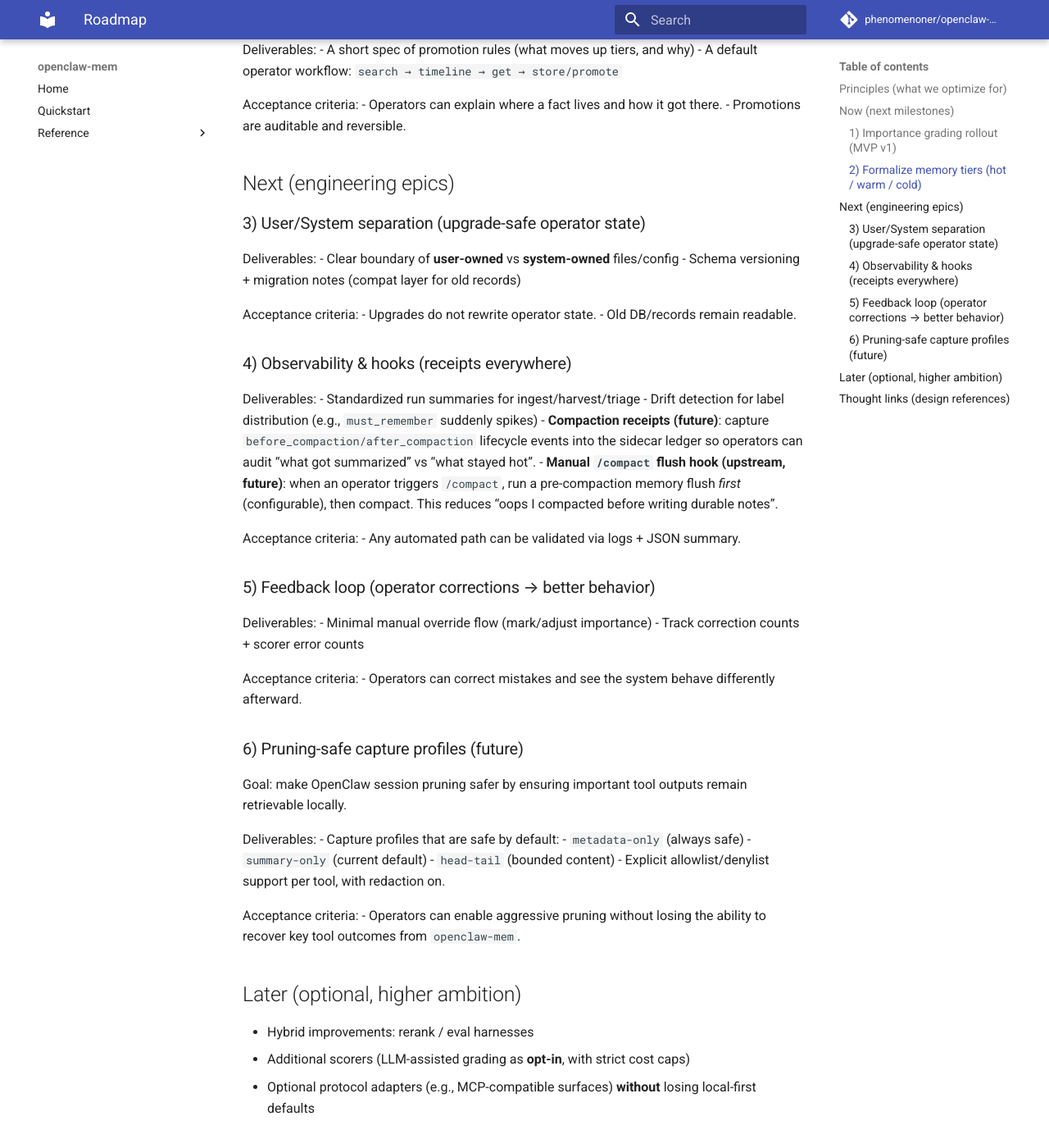
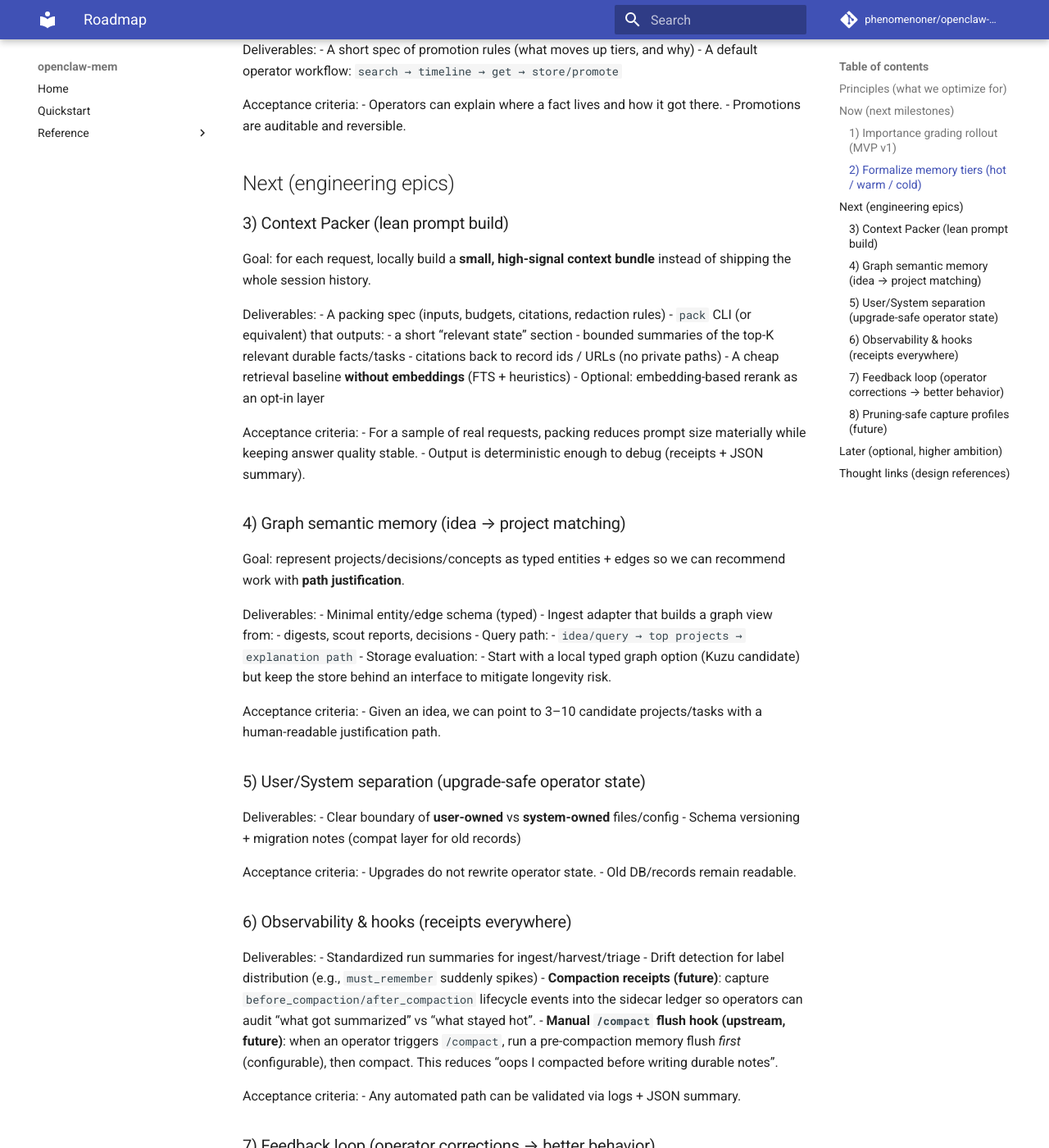
Before and after one commit to phenomenoner/openclaw-mem, an MkDocs documentation site: the page built from docs/roadmap.md, in a window 1280 px wide and 1400 px high, scrolled down 1423 px. Shown: the whole window at 82% size. Built offline with MkDocs 1.6.1 and Material for MkDocs 9.7.7, drawn with Linux system fonts in a browser that asks for light colours; comment, search, counter and statistics services are not loaded; some of the changed text lies outside the part shown.

Commit message:
docs: add architecture + context packer/graph roadmap

````diff
--- /dev/null
+++ b/docs/architecture.md
@@ -0,0 +1,126 @@
+# Architecture (Design)
+
+`openclaw-mem` is a **local-first memory sidecar** for OpenClaw.
+
+It does **not** replace OpenClaw’s canonical memory slot/backends. Instead, it:
+- captures high-signal tool outcomes to durable local storage,
+- makes recall **cheap and auditable**,
+- adds governance (importance, receipts, redaction),
+- and (planned) provides **clean, minimal context bundles** for each request.
+
+## Non-goals
+
+- Becoming the global “memory core” for OpenClaw.
+- Auto-writing over operator-authored fields.
+- Forcing embeddings/LLM dependence (LLM-assisted features must be opt-in).
+
+## Data flow (today)
+
+```text
+OpenClaw tool results
+  → JSONL capture
+  → harvest/ingest
+  → SQLite ledger (FTS + structured columns)
+  → progressive recall (search → timeline → get)
+```
+
+### Key artifacts
+
+- **Observations JSONL**: append-only, “what just happened”.
+- **SQLite DB**: curated ledger for fast local lookup + filtering.
+- **Archive + index**: optional rotation + stable pointers for operators.
+
+## Modules
+
+### 1) Capture
+
+- Source: OpenClaw tool results (and optionally message events).
+- Output: JSONL observations (append-only).
+- Design constraints:
+  - safe-by-default redaction
+  - bounded payloads
+  - stable schemas (upgrade-safe)
+
+### 2) Ingest / Harvest
+
+- Converts JSONL observations into a queryable SQLite ledger.
+- Must be **fail-open**: a broken scorer or malformed record must not break ingest.
+- Must be **non-destructive**: never overwrite existing operator fields.
+
+### 3) Importance grading (MVP v1)
+
+- Goal: governance, not “smart recall”.
+- Deterministic scorer (`heuristic-v1`) fills missing `detail_json.importance`.
+- Thresholds (current MVP v1):
+  - `>= 0.80` must_remember
+  - `>= 0.50` nice_to_have
+  - else ignore
+- Unset/legacy importance is treated as **unknown** (do not auto-filter by default).
+
+### 4) Context Packer (planned)
+
+Problem: multi-project operation tends to send **too much irrelevant context** to the LLM.
+
+Goal: given a request, produce a **small, clean context bundle** that is:
+- relevant to the request,
+- biased toward high-importance durable facts,
+- auditable (includes citations),
+- and cheap (bounded size).
+
+Proposed input signals:
+- request text + optional scope tag
+- recent session snippets (hot)
+- SQLite facts/tasks (warm)
+- (optional) graph neighborhood (see next section)
+
+Proposed output (to the LLM):
+- 5–15 lines of “relevant state”
+- up to N short summaries (not raw logs)
+- 1–3 citations (record IDs / URLs), **no private paths**
+
+Proposed interface (draft):
+- `openclaw-mem pack --query "..." --budget-tokens <n> --json`
+
+This module is the bridge between “memory governance” and “prompt cleanliness”.
+
+### 5) Graph semantic memory (planned)
+
+Goal: support **idea → project matching** and path-justified recommendations.
+
+We represent durable knowledge as typed entities and edges, e.g.:
+- entities: `Project`, `Repo`, `Decision`, `Concept`, `Tool`, `Person` (redacted)
+- edges: `USES`, `BLOCKED_BY`, `RELATES_TO`, `EVALUATES`, `DECIDES`, `MENTIONS`
+
+Key requirements:
+- local-first
+- typed edges + traversal
+- path justification in outputs (why a recommendation was made)
+
+Storage options (behind an interface):
+- **Kuzu** (fast + typed graph; evaluate longevity risk)
+- SQLite adjacency lists (simpler; less expressive)
+- other graph stores (future)
+
+The graph is optional: the Context Packer should degrade gracefully without it.
+
+## Integration with OpenClaw memory backends
+
+OpenClaw’s memory backend (e.g. `memory-lancedb`) and `openclaw-mem` solve different problems:
+- backend auto-recall: *semantic relevance right now*
+- `openclaw-mem`: *durable governance + auditable receipts + operator workflows*
+
+### Recommendation (today)
+
+- Keep OpenClaw memory backend as canonical.
+- Use `openclaw-mem` for capture + harvest + importance + triage.
+
+### Recommendation (future, after Context Packer exists)
+
+- Consider disabling backend **autoRecall** and instead feed the agent a small, deterministic `openclaw-mem pack` bundle per request.
+- This improves noise control and reduces token waste, but requires explicit integration (hook/tool) so recall doesn’t disappear.
+
+## Research tracks (delegate to GitHub scouting)
+
+- Graph store choice & longevity (Kuzu and alternatives)
+- Extraction strategies for entities/edges (heuristic first; LLM optional)
+- Prompt cleanliness patterns: relevance filtering, bounded summaries, citations
--- a/docs/roadmap.md
+++ b/docs/roadmap.md
@@ -51,7 +51,40 @@
 
 ## Next (engineering epics)
 
-### 3) User/System separation (upgrade-safe operator state)
+### 3) Context Packer (lean prompt build)
+
+Goal: for each request, locally build a **small, high-signal context bundle** instead of shipping the whole session history.
+
+Deliverables:
+- A packing spec (inputs, budgets, citations, redaction rules)
+- `pack` CLI (or equivalent) that outputs:
+  - a short “relevant state” section
+  - bounded summaries of the top-K relevant durable facts/tasks
+  - citations back to record ids / URLs (no private paths)
+- A cheap retrieval baseline **without embeddings** (FTS + heuristics)
+- Optional: embedding-based rerank as an opt-in layer
+
+Acceptance criteria:
+- For a sample of real requests, packing reduces prompt size materially while keeping answer quality stable.
+- Output is deterministic enough to debug (receipts + JSON summary).
+
+### 4) Graph semantic memory (idea → project matching)
+
+Goal: represent projects/decisions/concepts as typed entities + edges so we can recommend work with **path justification**.
+
+Deliverables:
+- Minimal entity/edge schema (typed)
+- Ingest adapter that builds a graph view from:
+  - digests, scout reports, decisions
+- Query path:
+  - `idea/query → top projects → explanation path`
+- Storage evaluation:
+  - Start with a local typed graph option (Kuzu candidate) but keep the store behind an interface to mitigate longevity risk.
+
+Acceptance criteria:
+- Given an idea, we can point to 3–10 candidate projects/tasks with a human-readable justification path.
+
+### 5) User/System separation (upgrade-safe operator state)
 
 Deliverables:
 - Clear boundary of **user-owned** vs **system-owned** files/config
@@ -72,7 +105,7 @@
 Acceptance criteria:
 - Any automated path can be validated via logs + JSON summary.
 
-### 5) Feedback loop (operator corrections → better behavior)
+### 7) Feedback loop (operator corrections → better behavior)
 
 Deliverables:
 - Minimal manual override flow (mark/adjust importance)
@@ -81,7 +114,7 @@
 Acceptance criteria:
 - Operators can correct mistakes and see the system behave differently afterward.
 
-### 6) Pruning-safe capture profiles (future)
+### 8) Pruning-safe capture profiles (future)
 
 Goal: make OpenClaw session pruning safer by ensuring important tool outputs remain retrievable locally.
 
````
Also changed, not shown: other parts of docs/roadmap.md (+1 -1 lines), docs/index.md (+1 -0 lines).
